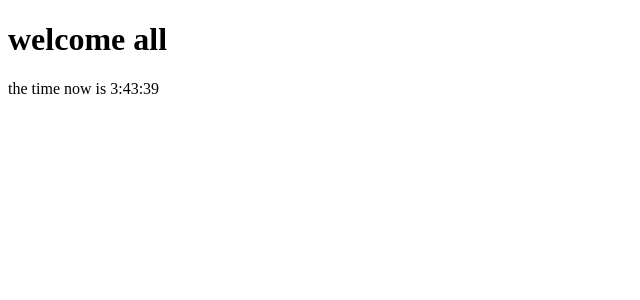
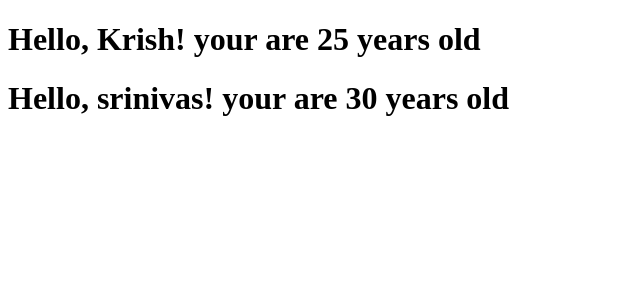
Before and after one commit to Muthamizh-01/RE-FSDB27, a React (Vite) app: page / in a window 1280 px wide. Shown: the top 300 px of the page, without its empty margins (0-640 px from the left). Built offline with nearby package versions, Linux system fonts and the light colour scheme.

Commit message:
feat: data from parent to child with props - 2 datas

```diff
--- a/src/App.jsx
+++ b/src/App.jsx
@@ -1,22 +1,17 @@
-//TODO: create a paragraph component - 'Paragraph'
-// the component has a single paragraph with content "This is a Paragraph"
+// using rfce shortcut
 
 import Header from "./components/Header";
-import Paragraph from "./components/Paragraph";
 
-// creating our first component
 function App() {
-  let now = new Date();
-  let time = now.getHours() + ":" + now.getMinutes() + ":" + now.getSeconds();
+  //App: parent component
+  //Header: Child Component
 
-  // App - Parent Component
-  // Header - Child Component
-  // Paragraph - Child Component for App
   return (
     <>
-      <Header />
-      <Paragraph t={time} />
+      <Header name={"Krish"} age={"25"} />
+      <Header name={"srinivas"} age={"30"} />
     </>
   );
 }
+
 export default App;
--- a/src/components/Header.jsx
+++ b/src/components/Header.jsx
@@ -1,6 +1,10 @@
 // creating our second component
-function Header() {
-  return <h1>welcome all </h1>;
+function Header({ name, age }) {
+  return (
+    <h1>
+      Hello, {name}! your are {age} years old
+    </h1>
+  );
 }
 
 export default Header;
```
